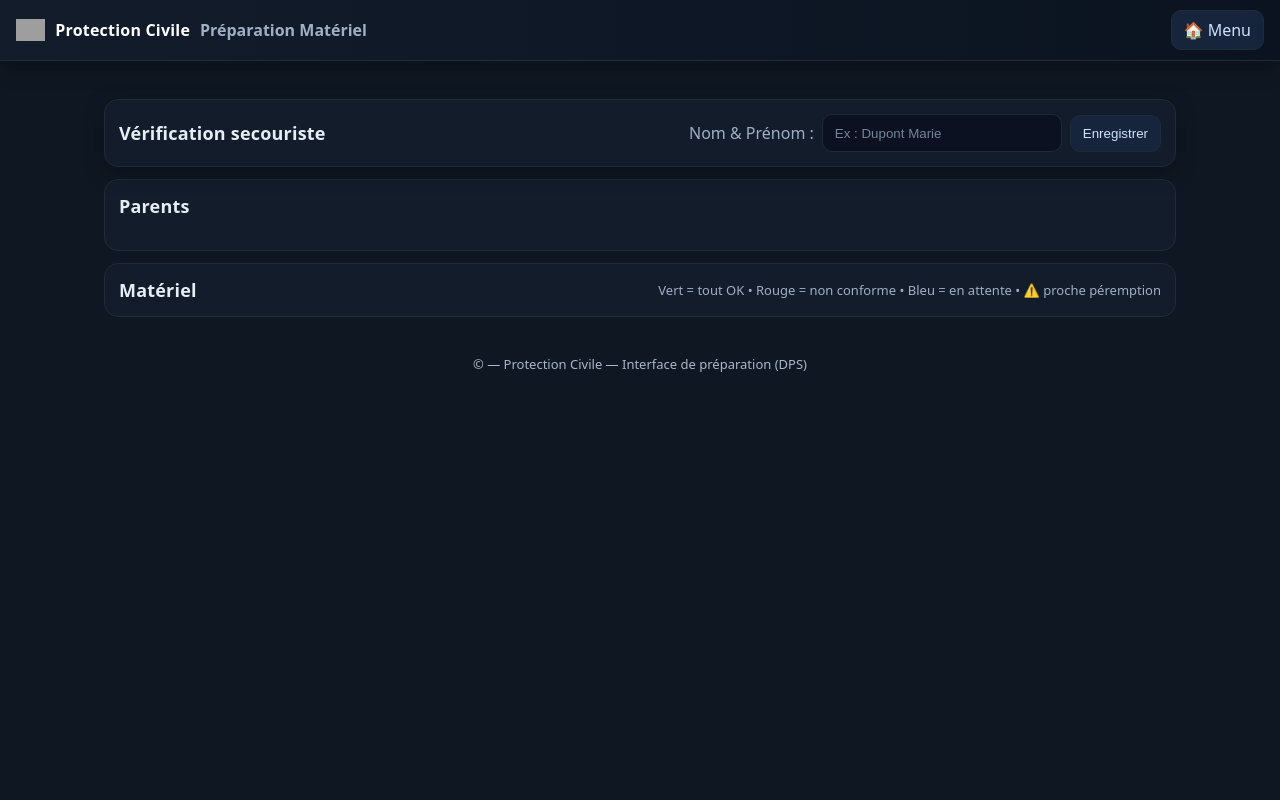
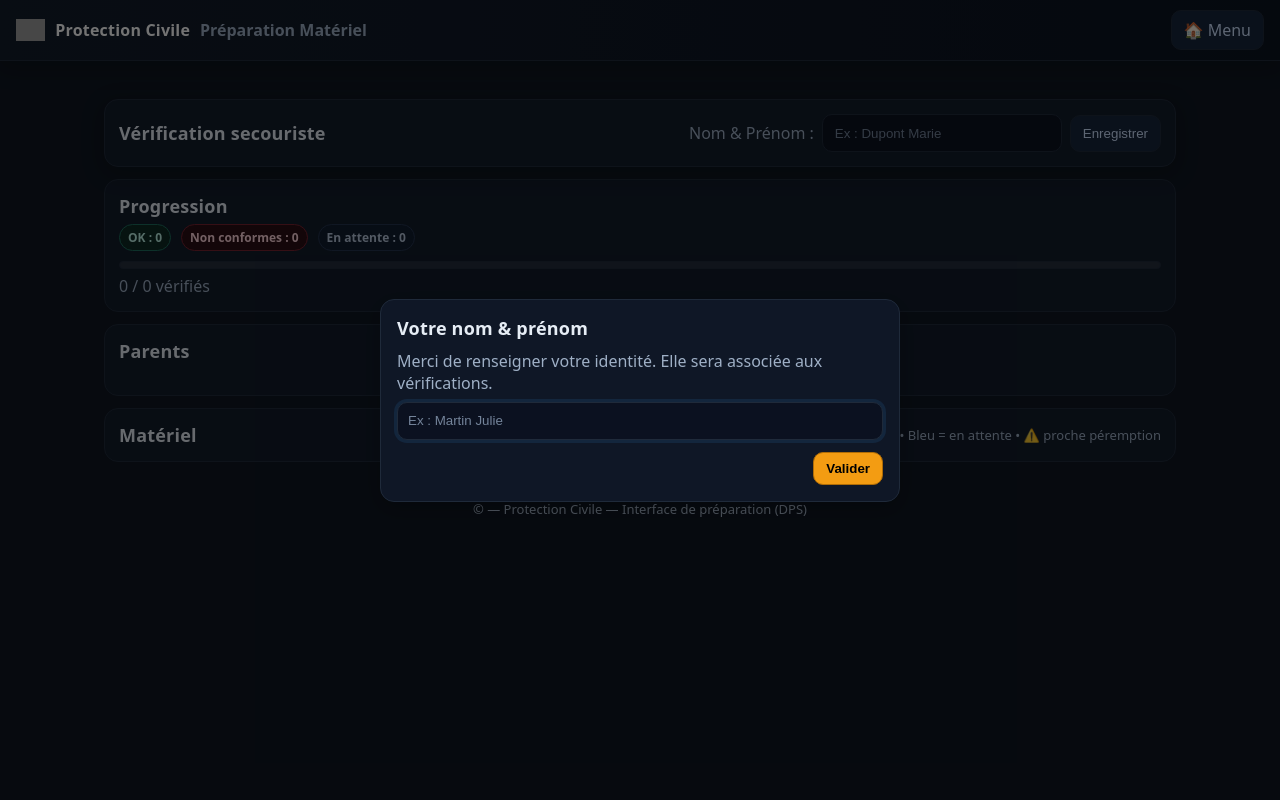
Before and after one commit to protec38/VERIFMATOS, a Flask app: template web/app/templates/public_event.html in a window 1280 px wide. Run offline with Flask 3, Linux system fonts and the light colour scheme; the template is opened without the code that fills it, so the values that code supplies are empty; some libraries are stand-ins or nearby versions; grey boxes are pictures that could not be loaded.

Commit message:
Update public_event.html

```diff
--- a/web/app/templates/public_event.html
+++ b/web/app/templates/public_event.html
@@ -28,9 +28,7 @@
   .name-edit input{min-width:240px;background:#0b1120;border:1px solid var(--border);border-radius:10px;padding:10px 12px;color:var(--text)}
   .name-edit .btn{padding:10px 12px;border-radius:10px}
 
-  .parents-card,.board{
-    margin-top:12px;padding:var(--pad-md);border:1px solid var(--border);border-radius:var(--radius);background:var(--bg-2)
-  }
+  .card-like{margin-top:12px;padding:var(--pad-md);border:1px solid var(--border);border-radius:var(--radius);background:var(--bg-2)}
   .parents-card .title{display:flex;align-items:center;gap:10px;margin-bottom:10px}
   .parents-bar{display:flex;gap:10px;overflow:auto;padding:4px 2px}
   .parent-pill{
@@ -42,7 +40,7 @@
   .pill-bad{border-color:#75212f;background:#2a0e14;color:#ffd5dc}
   .pill-wait{border-color:#24344f;background:#101c2e;color:#b7c7dc}
 
-  .board .legend{color:var(--muted);font-size:13px}
+  .legend{color:var(--muted);font-size:13px}
 
   /* Groupes & Items */
   .node{border:1px solid var(--border);border-radius:12px;padding:var(--pad-sm);margin:12px 0;background:var(--bg-block)}
@@ -91,6 +89,11 @@
 
   .substats{display:flex;gap:8px;flex-wrap:wrap;margin:6px 0 0 28px}
 
+  /* Progression (vue globale) */
+  .stats-card .progress{height:8px;background:rgba(255,255,255,.08);border-radius:8px;overflow:hidden;margin-top:10px}
+  .stats-card .progress > div{height:100%;width:0;background:var(--pc-orange);transition:width .25s ease}
+  .stats-chipbar{display:flex;gap:10px;flex-wrap:wrap;margin-top:6px}
+
   /* Responsive aéré */
   @media (max-width: 640px){
     .topbar{gap:12px}
@@ -103,10 +106,16 @@
     .childs{padding-left:34px}
     .item{padding:16px 18px}
   }
+
+  /* Modal nom/prénom */
+  .modal-back{position:fixed;inset:0;background:rgba(0,0,0,.55);display:flex;align-items:center;justify-content:center;z-index:60}
+  .modal-card{width:min(520px,92%);background:#0f1726;border:1px solid var(--border);border-radius:14px;padding:16px;box-shadow:var(--shadow)}
+  .modal-card input{width:100%;margin:8px 0 12px 0;padding:10px;border-radius:10px;border:1px solid var(--border);background:#0b1120;color:var(--text)}
+  .modal-actions{display:flex;gap:8px;justify-content:flex-end}
 </style>
 
 <div class="wrap">
-  <!-- Nom / prénom -->
+  <!-- Topbar (pour modifier le nom après coup) -->
   <div class="topbar">
     <div class="title">Vérification secouriste</div>
     <div class="name-edit">
@@ -116,14 +125,26 @@
     </div>
   </div>
 
+  <!-- Progression globale -->
+  <div class="card-like stats-card">
+    <div class="title">Progression</div>
+    <div class="stats-chipbar">
+      <span class="chip ok"  id="stat-ok">OK : 0</span>
+      <span class="chip bad" id="stat-bad">Non conformes : 0</span>
+      <span class="chip wait" id="stat-wait">En attente : 0</span>
+    </div>
+    <div class="progress"><div id="progress-bar"></div></div>
+    <div class="muted" id="progress-text" style="margin-top:6px;">0 / 0 vérifiés</div>
+  </div>
+
   <!-- Barre parents -->
-  <div class="parents-card">
+  <div class="card-like parents-card">
     <div class="title">Parents</div>
     <div id="parents-bar" class="parents-bar"></div>
   </div>
 
   <!-- Arbre -->
-  <div class="board">
+  <div class="card-like">
     <div class="row space-between">
       <div class="title">Matériel</div>
       <div class="legend">Vert = tout OK • Rouge = non conforme • Bleu = en attente • ⚠️ proche péremption</div>
@@ -136,12 +157,12 @@
 /* ====== Contexte ====== */
 const TOKEN = "{{ token }}";
 let TREE = [];
-const NODE_MAP  = new Map();        // id -> node (référence locale)
-const GROUP_EL  = new Map();        // id -> element group
-const ITEM_EL   = new Map();        // id -> element item
-const VEH_LABEL = new Map();        // id -> badge véhicule
-const COLLAPSED = new Map();        // id -> bool (plié) pour TOUS les groupes
-let ROOT_IDS    = new Set();        // ids des parents racines
+const NODE_MAP  = new Map();
+const GROUP_EL  = new Map();
+const ITEM_EL   = new Map();
+const VEH_LABEL = new Map();
+const COLLAPSED = new Map();
+let ROOT_IDS    = new Set();
 
 /* ====== Nom opérateur (persisté) ====== */
 const NAME_KEY = "pcprep_public_operator";
@@ -149,7 +170,45 @@
 function setOperator(v){ localStorage.setItem(NAME_KEY, (v||"").trim()); }
 const opname = document.getElementById("opname");
 document.getElementById("save-name").addEventListener("click", ()=>{ setOperator(opname.value); alert("Nom enregistré."); });
-window.addEventListener("DOMContentLoaded", ()=>{ opname.value = getOperator(); });
+window.addEventListener("DOMContentLoaded", ()=>{
+  const cur = getOperator();
+  opname.value = cur;
+  if(!cur){ openNameModal(true); } // ouverture auto si pas de nom
+});
+
+/* ====== Modal nom/prénom ====== */
+function openNameModal(force=false){
+  if(document.getElementById("name-modal")) return;
+  const modal = document.createElement("div");
+  modal.id = "name-modal";
+  modal.className = "modal-back";
+  modal.innerHTML = `
+    <div class="modal-card">
+      <div class="title" style="margin-bottom:10px">Votre nom & prénom</div>
+      <div class="muted">Merci de renseigner votre identité. Elle sera associée aux vérifications.</div>
+      <input id="name-input" placeholder="Ex : Martin Julie" value="${getOperator().replace(/"/g,'&quot;')}" />
+      <div class="modal-actions">
+        ${force ? '' : '<button class="btn ghost" id="name-cancel">Plus tard</button>'}
+        <button class="btn primary" id="name-save">Valider</button>
+      </div>
+    </div>`;
+  document.body.appendChild(modal);
+  document.getElementById("name-input").focus();
+  const save = ()=> {
+    const v = (document.getElementById("name-input").value || "").trim();
+    if(!v){ alert("Merci d’indiquer votre nom & prénom."); return; }
+    setOperator(v); opname.value = v;
+    modal.remove();
+  };
+  document.getElementById("name-save").addEventListener("click", save);
+  const cancelBtn = document.getElementById("name-cancel");
+  if(cancelBtn) cancelBtn.addEventListener("click", ()=> modal.remove());
+}
+function ensureOperatorOrAsk(){
+  if(getOperator()) return true;
+  openNameModal(true);
+  return false;
+}
 
 /* ====== Utilitaires ====== */
 function el(tag, attrs={}, ...children){
@@ -169,7 +228,7 @@
   s = (s||"").toUpperCase();
   if(s==="OK") return "OK";
   if(s==="NOT_OK" || s==="NOK" || s==="KO" || s==="NOT-OK" || s==="NOTOK") return "NOT_OK";
-  return "PENDING"; // TODO / PENDING -> attente
+  return "PENDING";
 }
 function daysUntil(iso){
   if(!iso) return null;
@@ -182,15 +241,24 @@
 function groupHasBad(n){ return flattenItems([n]).some(i=>normStatus(i.last_status)==="NOT_OK"); }
 function groupStatus(n){ if(groupAllOk(n)) return "OK"; if(groupHasBad(n)) return "BAD"; return "WAIT"; }
 function canChargeGroup(n){ return groupAllOk(n); }
-function groupCounts(n){
-  const items = flattenItems([n]);
+
+/* ==== Global stats (vue d'ensemble) ==== */
+function recomputeGlobalStats(){
+  const items = flattenItems(TREE);
   const total = items.length;
   let ok=0, bad=0, wait=0;
   for(const it of items){
     const s = normStatus(it.last_status);
-    if(s==="OK") ok++; else if(s==="NOT_OK") bad++; else wait++;
+    if(s==="OK") ok++;
+    else if(s==="NOT_OK") bad++;
+    else wait++;
   }
-  return {ok, bad, wait, total};
+  document.getElementById("stat-ok").textContent   = `OK : ${ok}`;
+  document.getElementById("stat-bad").textContent  = `Non conformes : ${bad}`;
+  document.getElementById("stat-wait").textContent = `En attente : ${wait}`;
+  const pct = total ? Math.round(ok/total*100) : 0;
+  document.getElementById("progress-bar").style.width = pct+"%";
+  document.getElementById("progress-text").textContent = `${ok} / ${total} vérifiés`;
 }
 
 /* ====== Barre parents ====== */
@@ -250,8 +318,8 @@
     showWarn ? el("span",{class:"warn", title:`Péremption dans ${dl} jour(s)`},"⚠️ Péremption") : null
   );
   const right = el("div",{class:"right"},
-    el("button",{class:"btn xs success", onclick:()=>verify(n.id,"OK")},"OK"),
-    el("button",{class:"btn xs ghost",   onclick:()=>verify(n.id,"NOT_OK")},"Non conforme")
+    el("button",{class:"btn xs success", onclick:()=>{ if(!ensureOperatorOrAsk()) return; verify(n.id,"OK"); }},"OK"),
+    el("button",{class:"btn xs ghost",   onclick:()=>{ if(!ensureOperatorOrAsk()) return; verify(n.id,"NOT_OK"); }},"Non conforme")
   );
 
   const wrap = el("div",{class:"item "+(s==="OK"?"state-ok":(s==="NOT_OK"?"state-bad":"state-wait")), id:`item-${n.id}`}, left, right);
@@ -260,13 +328,18 @@
 }
 
 function renderGroupStats(n){
-  const g = groupCounts(n);
+  const items = flattenItems([n]);
+  let ok=0,bad=0,wait=0;
+  for(const it of items){
+    const s = normStatus(it.last_status);
+    if(s==="OK") ok++; else if(s==="NOT_OK") bad++; else wait++;
+  }
   const wrap = el("div",{class:"substats", id:`gstat-${n.id}`},
     statusChip(groupStatus(n)),
-    el("span",{class:"chip ok"}, `OK: ${g.ok}`),
-    el("span",{class:"chip bad"}, `Non conf.: ${g.bad}`),
-    el("span",{class:"chip wait"}, `Attente: ${g.wait}`),
-    el("span",{class:"meta"}, `• Total: ${g.total}`)
+    el("span",{class:"chip ok"}, `OK: ${ok}`),
+    el("span",{class:"chip bad"}, `Non conf.: ${bad}`),
+    el("span",{class:"chip wait"}, `Attente: ${wait}`),
+    el("span",{class:"meta"}, `• Total: ${items.length}`)
   );
   return wrap;
 }
@@ -290,7 +363,7 @@
     el("span",{class:"meta"}, `• ${flattenItems([n]).length} élément(s)`)
   );
 
-  const btnCharge = isRoot ? el("button",{class:"btn xs primary", onclick:(e)=>{e.stopPropagation(); openChargeModal(n.id);}},"Charger") : null;
+  const btnCharge = isRoot ? el("button",{class:"btn xs primary", onclick:(e)=>{e.stopPropagation(); if(!ensureOperatorOrAsk()) return; openChargeModal(n.id);}},"Charger") : null;
 
   const header = el("div",{class:"header toggle"}, headerLeft, el("div",{class:"actions"}, btnCharge));
   header.addEventListener("click", ()=>toggleCollapse(n.id));
@@ -323,20 +396,26 @@
   indexTree(TREE);
   (TREE||[]).forEach(n => root.appendChild(renderNode(n)));
   buildParentsBar();
+  recomputeGlobalStats();
 }
 
 /* ====== MAJ incrémentales ====== */
 function updateGroupStatsEl(n){
-  const g = groupCounts(n);
+  const items = flattenItems([n]);
+  let ok=0,bad=0,wait=0;
+  for(const it of items){
+    const s = normStatus(it.last_status);
+    if(s==="OK") ok++; else if(s==="NOT_OK") bad++; else wait++;
+  }
   const elWrap = document.getElementById(`gstat-${n.id}`);
   if(!elWrap) return;
   elWrap.innerHTML = "";
   elWrap.append(
     statusChip(groupStatus(n)),
-    el("span",{class:"chip ok"}, `OK: ${g.ok}`),
-    el("span",{class:"chip bad"}, `Non conf.: ${g.bad}`),
-    el("span",{class:"chip wait"}, `Attente: ${g.wait}`),
-    el("span",{class:"meta"}, `• Total: ${g.total}`)
+    el("span",{class:"chip ok"}, `OK: ${ok}`),
+    el("span",{class:"chip bad"}, `Non conf.: ${bad}`),
+    el("span",{class:"chip wait"}, `Attente: ${wait}`),
+    el("span",{class:"meta"}, `• Total: ${items.length}`)
   );
 }
 
@@ -349,30 +428,25 @@
   const box = ITEM_EL.get(local.id);
   if(!box) return;
 
-  // classes état
   box.classList.remove("state-ok","state-bad","state-wait");
   const s = normStatus(local.last_status);
   box.classList.add(s==="OK"?"state-ok":(s==="NOT_OK"?"state-bad":"state-wait"));
 
-  // dot
   const dot = box.querySelector(".status-dot");
   if(dot){
     dot.classList.remove("dot-ok","dot-bad","dot-wait");
     dot.classList.add(s==="OK" ? "dot-ok" : (s==="NOT_OK" ? "dot-bad" : "dot-wait"));
   }
 
-  // qté
   const q = box.querySelector(".qty");
   if(q) q.textContent = `Qté: ${local.quantity != null ? local.quantity : 1}`;
 
-  // chip statut
   const chip = box.querySelector(".chip.ok, .chip.bad, .chip.wait");
   if(chip){
     chip.className = "chip " + (s==="OK"?"ok":(s==="NOT_OK"?"bad":"wait"));
     chip.textContent = (s==="OK"?"OK":(s==="NOT_OK"?"Non conforme":"En attente"));
   }
 
-  // nom opérateur
   let metaBy = Array.from(box.querySelectorAll(".meta")).find(m => m.textContent.trim().startsWith("• par"));
   if(!metaBy){
     metaBy = el("span",{class:"meta"});
@@ -381,7 +455,6 @@
   }
   metaBy.textContent = local.last_by ? `• par ${local.last_by}` : "";
 
-  // péremption
   const oldWarn = box.querySelector(".warn"); if(oldWarn) oldWarn.remove();
   const dl = daysUntil(local.expiry_date);
   if(dl!=null && dl<=30){
@@ -391,7 +464,6 @@
 }
 
 function applyGroupDelta(local, incoming){
-  // champs véhicule pour les racines
   if(local.is_event_root && (typeof incoming.charged_vehicle !== "undefined")){
     local.charged_vehicle = !!incoming.charged_vehicle;
     local.charged_vehicle_name = incoming.charged_vehicle_name || null;
@@ -406,11 +478,9 @@
   const box = GROUP_EL.get(local.id);
   if(!box) return;
 
-  // classe état
   box.classList.remove("state-ok","state-bad","state-wait");
   box.classList.add(groupStateClass(local));
 
-  // dot dans l'en-tête
   const dot = box.querySelector(".header .status-dot");
   if(dot){
     dot.classList.remove("dot-ok","dot-bad","dot-wait");
@@ -418,9 +488,7 @@
     dot.classList.add(gs==="OK" ? "dot-ok" : (gs==="BAD" ? "dot-bad" : "dot-wait"));
   }
 
-  // stats sous le header
   updateGroupStatsEl(local);
-
   if(local.is_event_root) updateChargeButtonState(local.id);
 }
 
@@ -436,6 +504,7 @@
     }
   });
   buildParentsBar();
+  recomputeGlobalStats();
 }
 
 /* ====== API ====== */
@@ -480,18 +549,18 @@
 let CHARGE_TARGET = null;
 function openChargeModal(parentId){
   const node = NODE_MAP.get(parentId);
-  if(!node || !node.is_event_root) return;            // racines seulement
+  if(!node || !node.is_event_root) return;
   if(!canChargeGroup(node)){ alert("Impossible : tous les éléments doivent être OK."); return; }
   CHARGE_TARGET = parentId;
 
   const old = document.getElementById("charge-modal"); if(old) old.remove();
-  const modal = el("div",{id:"charge-modal",style:"position:fixed;inset:0;background:rgba(0,0,0,.5);display:flex;align-items:center;justify-content:center;z-index:50;"},
-    el("div",{style:"width:min(520px,92%);background:#0f1726;border:1px solid var(--border);border-radius:14px;padding:16px;box-shadow:var(--shadow)"},
+  const modal = el("div",{id:"charge-modal",class:"modal-back"},
+    el("div",{class:"modal-card"},
       el("div",{class:"title",style:"margin-bottom:10px"},"Charger le parent"),
       el("label",{class:"muted",for:"veh-name"},"Véhicule"),
-      el("input",{id:"veh-name",placeholder:"Ex : VSAV-2",style:"width:100%;margin:8px 0 12px 0;padding:10px;border-radius:10px;border:1px solid var(--border);background:#0b1120;color:#text"}),
+      el("input",{id:"veh-name",placeholder:"Ex : VSAV-2"}),
       el("div",{class:"muted",style:"margin-bottom:10px"},"Opérateur : ", getOperator() || "—"),
-      el("div",{style:"display:flex;gap:8px;justify-content:flex-end"},
+      el("div",{class:"modal-actions"},
         el("button",{class:"btn ghost",onclick:closeChargeModal},"Annuler"),
         el("button",{class:"btn primary",onclick:confirmCharge},"Confirmer")
       )
@@ -538,7 +607,10 @@
 /* ====== Boot ====== */
 (function init(){
   refreshTree();
-  setInterval(refreshTree, 2000);
+  setInterval(()=>{
+    refreshTree();
+    if(!getOperator() && !document.getElementById("name-modal")) openNameModal(true);
+  }, 2000);
 })();
 </script>
 
```
